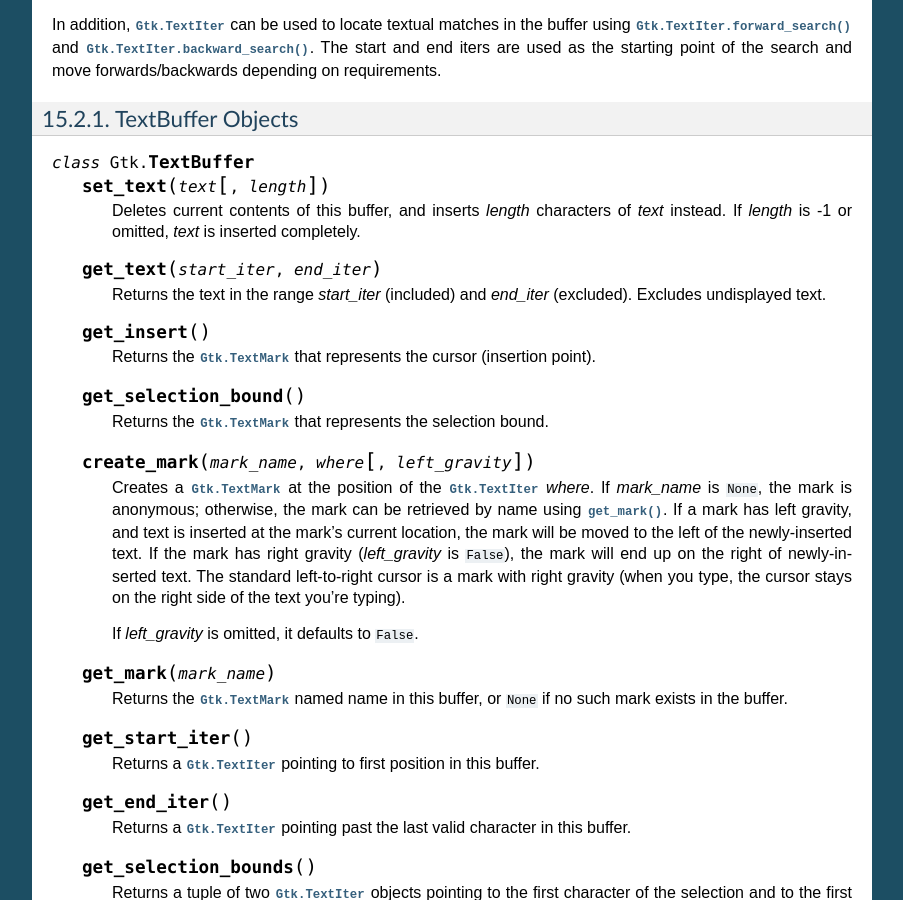
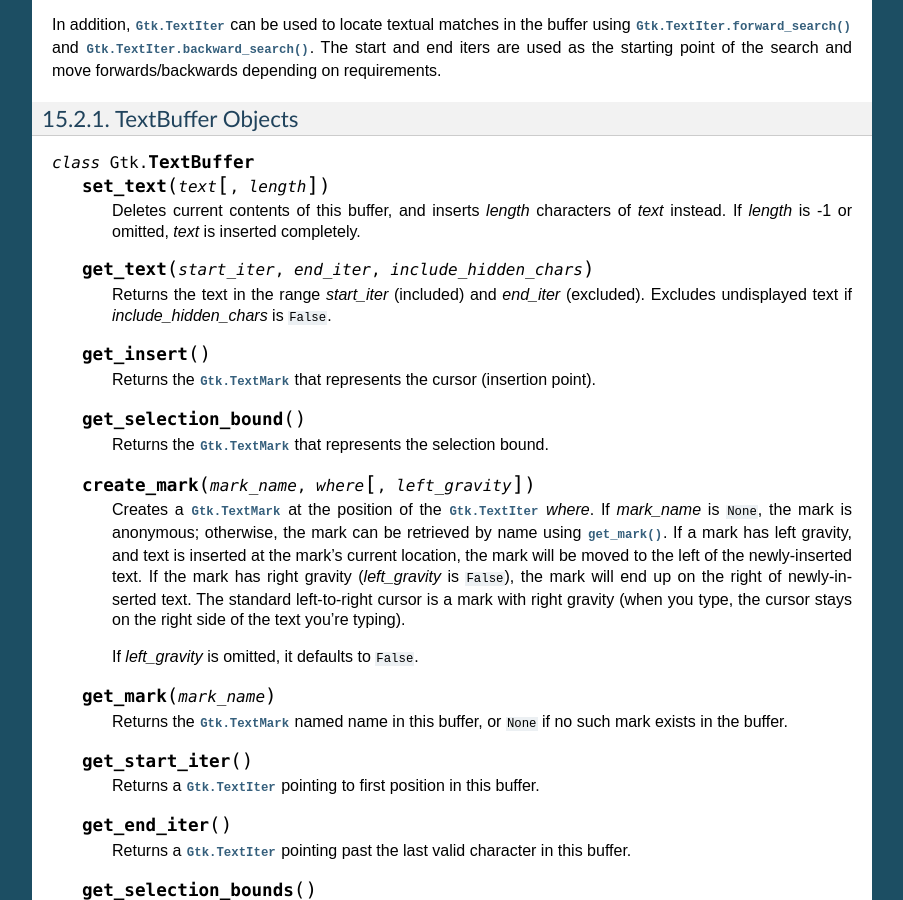
Before and after one commit to sebp/PyGObject-Tutorial, a Sphinx documentation site: the page built from source/textview.txt, in a window 1280 px wide and 900 px high, scrolled down 1867 px. Shown: the whole window, without its empty margins (198-1101 px from the left). Built offline with Sphinx 7.4.7, drawn with Linux system fonts in a browser that asks for light colours.

Commit message:
Add include_hidden_chars argument to TextBuffer.get_text
Fixes https://github.com/sebp/PyGObject-Tutorial/issues/20

```diff
--- a/source/textview.txt
+++ b/source/textview.txt
@@ -130,10 +130,10 @@ TextBuffer Objects
         of *text* instead. If *length* is -1 or omitted, *text* is inserted
         completely.
 
-    .. method:: get_text(start_iter, end_iter)
+    .. method:: get_text(start_iter, end_iter, include_hidden_chars)
 
         Returns the text in the range *start_iter* (included) and *end_iter*
-        (excluded). Excludes undisplayed text.
+        (excluded). Excludes undisplayed text if *include_hidden_chars* is ``False``.
 
     .. method:: get_insert()
 
```
